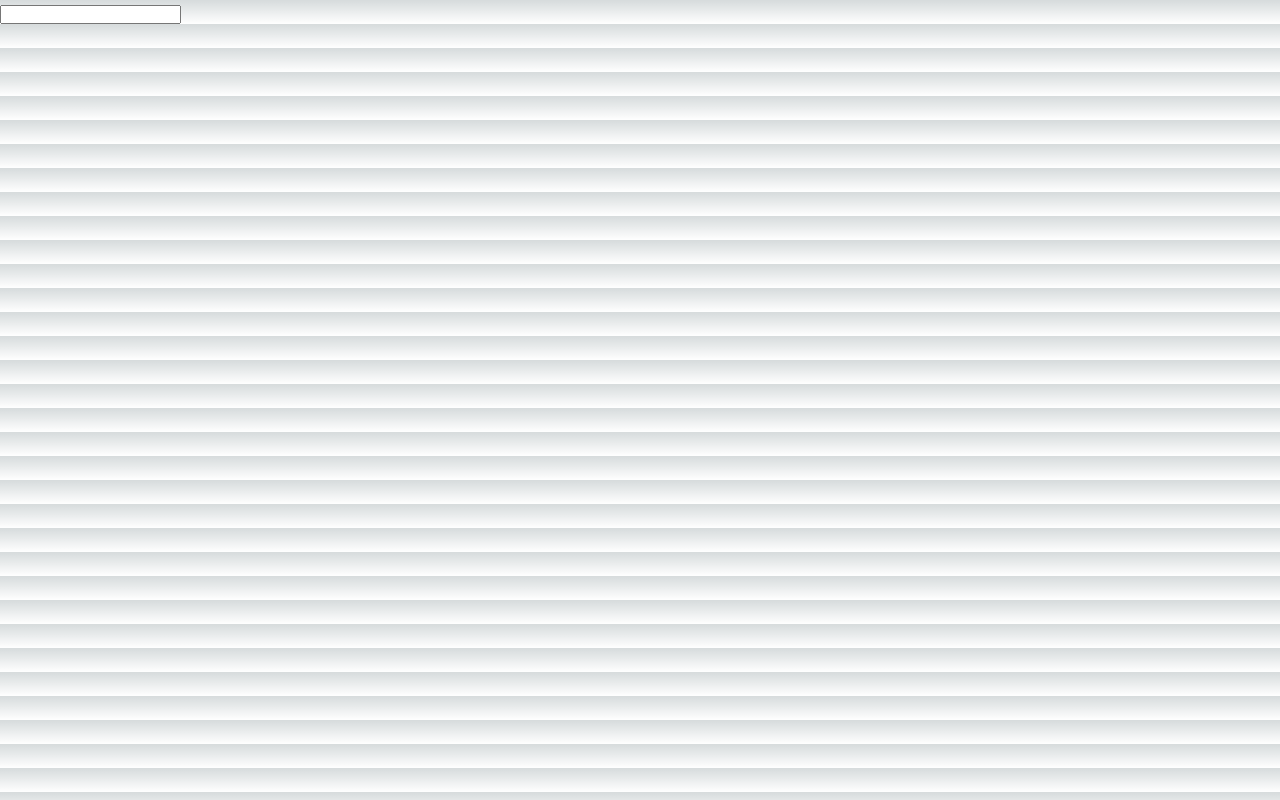
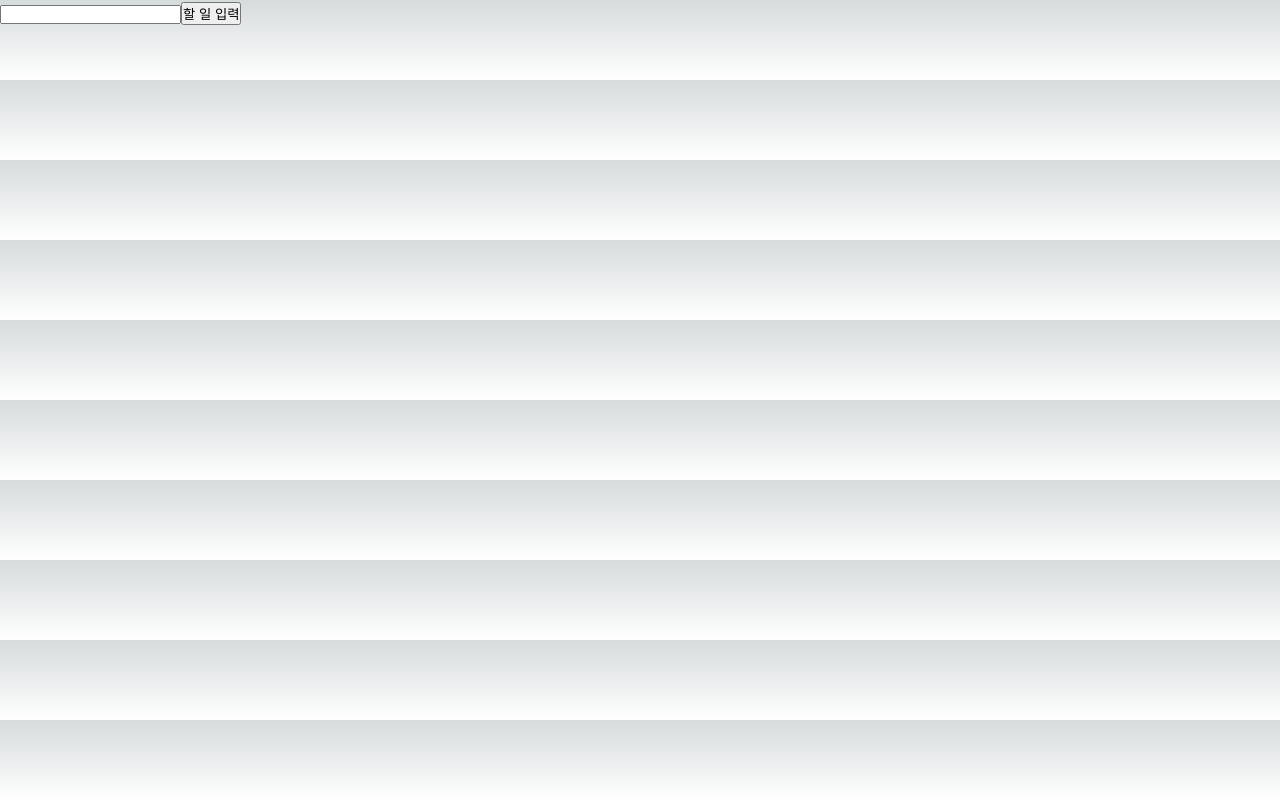
Before and after one commit to JengYoung/DDU_DU_DDU_DU, a Next.js app in the folder next/13-ts-guide/: page / in a window 1280 px wide. Built offline with nearby package versions, Linux system fonts and the light colour scheme.

Commit message:
feat(component): create TodoForm

```diff
--- /dev/null
+++ b/next/13-ts-guide/src/components/Todo/Form/SubmitButton.jsx
@@ -0,0 +1,7 @@
+import React from 'react'
+
+export const SubmitButton = ({ onSubmit, children }) => {
+  return (
+    <button type="submit" onSubmit={onSubmit}>{children}</button>
+  )
+}
--- /dev/null
+++ b/next/13-ts-guide/src/components/Todo/Form/TodoForm.jsx
@@ -0,0 +1,21 @@
+import React from 'react'
+
+import { TodoInput } from '../Input/TodoInput';
+import { SubmitButton } from './SubmitButton';
+
+import * as S from './TodoForm.style'
+
+export const TodoForm = ({ children }) => {
+  const onSubmit = (e) => {
+    e.preventDefault()
+  }
+
+  return (
+    <S.TodoForm onSubmit={onSubmit}>
+      <TodoInput id="todo-input" />
+      <SubmitButton onSubmit={onSubmit}>할 일 입력</SubmitButton>
+
+      {children}
+    </S.TodoForm>
+  )
+}
--- /dev/null
+++ b/next/13-ts-guide/src/components/Todo/Form/TodoForm.style.js
@@ -0,0 +1,8 @@
+import { styled } from 'styled-components';
+
+const TodoForm = styled.form`
+  width: 500px;
+  height: 80px;
+`;
+
+export { TodoForm };
--- a/next/13-ts-guide/src/pages/index.tsx
+++ b/next/13-ts-guide/src/pages/index.tsx
@@ -4,6 +4,7 @@ import { Noto_Sans_KR } from 'next/font/google';
 import styles from '#/styles/Home.module.css';
 
 import { TodoInput } from '#/components/Todo/Input/TodoInput';
+import { TodoForm } from '#/components/Todo/Form/TodoForm';
 
 const inter = Noto_Sans_KR({ weight: ['400', '700'], subsets: ['latin'] });
 
@@ -18,7 +19,9 @@ export default function Home() {
       </Head>
 
       <main className={`${inter.className}`}>
-        <TodoInput />
+        <TodoForm>
+          <></>
+        </TodoForm>
       </main>
     </>
   );
```
